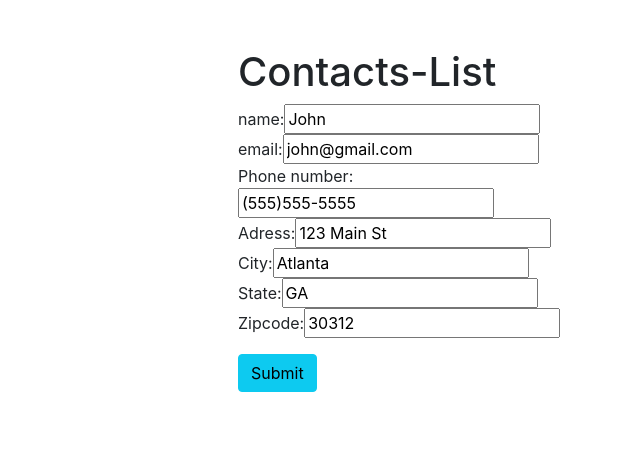
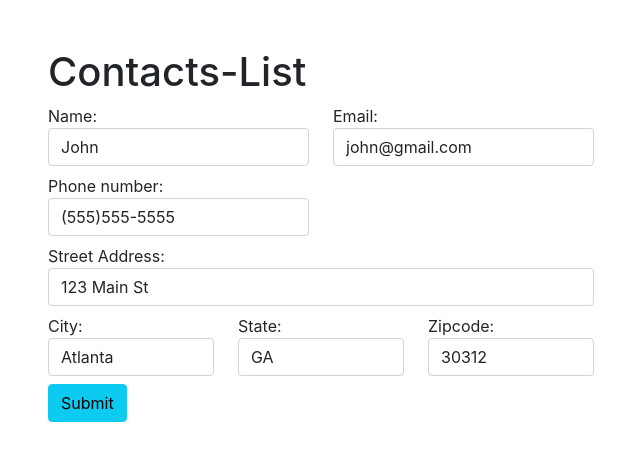
Before and after one commit to mkuek/contact-list, a React (Create React App) app: page / in a window 1280 px wide. Shown: the top 460 px of the page, without its empty margins (12-652 px from the left). Built offline with nearby package versions, Linux system fonts and the light colour scheme.

Commit message:
Update form styling

```diff
--- a/src/App.js
+++ b/src/App.js
@@ -37,6 +37,16 @@ function App() {
       setContactList(updatedList);
       setIsEdit(false);
       setIsExpand((prevState) => !prevState);
+      setFormContacts({
+        contactName: "",
+        email: "",
+        address: "",
+        phone: "",
+        city: "",
+        state: "",
+        zip: "",
+      });
+      alert("Contact Updated");
     } else {
       setContactList((contactList) => [...contactList, formContents]);
     }
@@ -89,78 +99,108 @@ function App() {
   return (
     <div className="container m-5">
       <div className="row justify-content-center">
-        <div className="col-4">
+        <div className="col-6">
           <h1>Contacts-List</h1>
           <form>
-            <label>
-              name:
+            <div className="row">
+              <div className="col-6">
+                <label for="contactName" className="form-label">
+                  Name:
                   <input
+                    className="form-control"
                     type="text"
                     name="contactName"
+                    id="contactName"
                     onChange={handleChange}
                     value={formContents.contactName}
                   />
                 </label>
-            <label>
-              email:
+              </div>
+              <div className="col-6">
+                <label for="email" className="form-label">
+                  Email:
                   <input
+                    className="form-control"
                     type="email"
                     name="email"
+                    id="email"
                     onChange={handleChange}
                     value={formContents.email}
                   />
                 </label>
-            <label>
+              </div>
+              <div className="col-6">
+                <label for="phone" className="form-label">
                   Phone number:
                   <input
+                    className="form-control"
                     type="tel"
                     name="phone"
+                    id="phone"
                     onChange={handleChange}
                     value={formContents.phone}
                   />
                 </label>
-            <label>
-              Adress:
+              </div>
+            </div>
+            <div className="row">
+              <div className="row m-0 p-0">
+                <label for="address" className="form-label">
+                  Street Address:
                   <input
+                    className="form-control"
                     type="tel"
                     name="address"
+                    id="address"
                     pattern="[0-9]{3}-[0-9]{3}-[0-9]{4}"
                     onChange={handleChange}
                     value={formContents.address}
                   />
                 </label>
-            <label>
+              </div>
+              <div className="col-4">
+                <label for="city" className="form-label">
                   City:
                   <input
+                    className="form-control"
                     type="text"
                     name="city"
+                    id="city"
                     onChange={handleChange}
                     value={formContents.city}
                   />
                 </label>
-            <label>
+              </div>
+              <div className="col-4">
+                <label for="state" className="form-label">
                   State:
                   <input
+                    className="form-control"
                     type="text"
                     name="state"
+                    id="state"
                     onChange={handleChange}
                     value={formContents.state}
                   />
                 </label>
-            <label>
+              </div>
+              <div className="col-4">
+                <label for="zip" className="form-label">
                   Zipcode:
                   <input
+                    className="form-control"
                     type="text"
                     name="zip"
+                    id="zip"
                     onChange={handleChange}
                     value={formContents.zip}
                   />
                 </label>
+              </div>
+            </div>
             <div className="col-4">
               <button
-                className={
-                  isEdit === true ? "btn btn-warning mt-3" : "btn btn-info mt-3"
-                }
+                className={isEdit === true ? "btn btn-warning" : "btn btn-info"}
                 type="submit"
                 value="Submit"
                 data-bs-toggle="collapse"
@@ -171,7 +211,7 @@ function App() {
               </button>
               {isEdit === true && (
                 <button
-                  className="btn btn-secondary mt-2"
+                  className="btn btn-secondary"
                   data-bs-toggle="collapse"
                   data-bs-target={isEdit === true && `#collapse-${editIndex}`}
                   onClick={handleCancel}
@@ -182,7 +222,7 @@ function App() {
             </div>
           </form>
         </div>
-        <div className="col-4">{contactItems}</div>
+        <div className="col-6">{contactItems}</div>
       </div>
     </div>
   );
```
Lines whose indentation alone changed are shown as unchanged.
